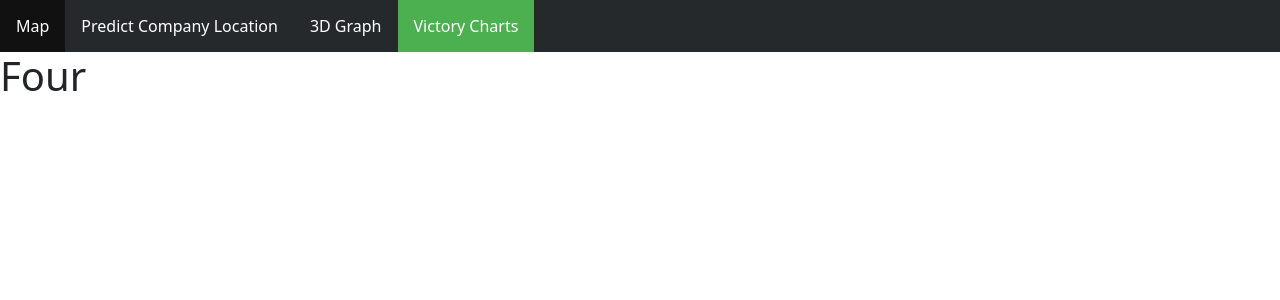
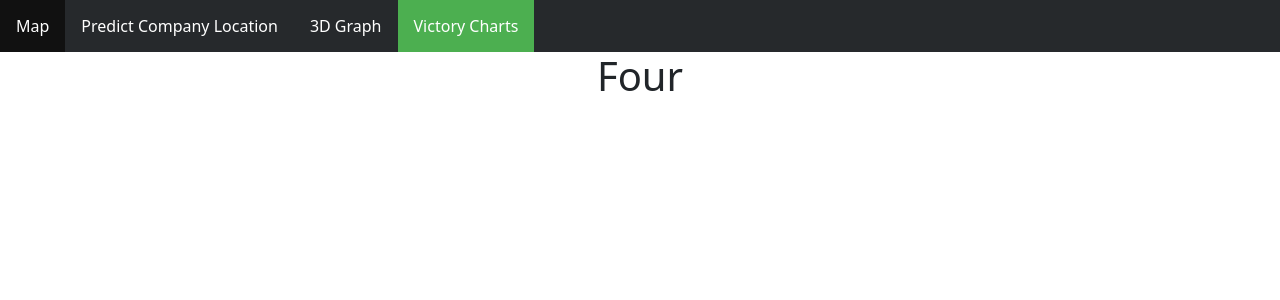
Before and after one commit to FrederikBA/DataScienceMP4, a React (Create React App) app in the folder client/: page /victory in a window 1280 px wide. Shown: the top 300 px of the page. Built offline with nearby package versions, Linux system fonts and the light colour scheme.

Commit message:
3d graph initialized

```diff
--- a/client/package.json
+++ b/client/package.json
@@ -13,12 +13,13 @@
     "react": "^17.0.2",
     "react-bootstrap": "^2.0.2",
     "react-dom": "^17.0.2",
+    "react-force-graph-3d": "^1.22.2",
     "react-google-maps": "^9.4.5",
     "react-router-dom": "^6.0.2",
-    "react-scripts": "4.0.3",
     "react-uuid": "^2.0.0",
     "uuid": "^8.3.2",
-    "web-vitals": "^1.1.2"
+    "web-vitals": "^1.1.2",
+    "react-scripts": "^5.0.1"
   },
   "scripts": {
     "start": "react-scripts start",
--- a/client/src/views/VisualizationFour.js
+++ b/client/src/views/VisualizationFour.js
@@ -1,6 +1,6 @@
 const VisualizationFour = () => {
     return (
-        <div>
+        <div className="center">
             <h1>Four</h1>
         </div>
     )
--- a/client/src/views/VisualizationThree.js
+++ b/client/src/views/VisualizationThree.js
@@ -1,7 +1,14 @@
+import ForceGraph3D from 'react-force-graph-3d';
+
 const VisualizationThree = () => {
+
+    const graphData = { "nodes": [{ "id": "id1", "name": "name1", "val": 1 }, { "id": "id2", "name": "name2", "val": 10 },], "links": [{ "source": "id1", "target": "id2" },] }
+
     return (
         <div>
-            <h1>Three</h1>
+            <ForceGraph3D
+                graphData={graphData}
+            />
         </div>
     )
 }
```
Also changed, not shown: 1 other file (tests, documents, lock files or other folders).
